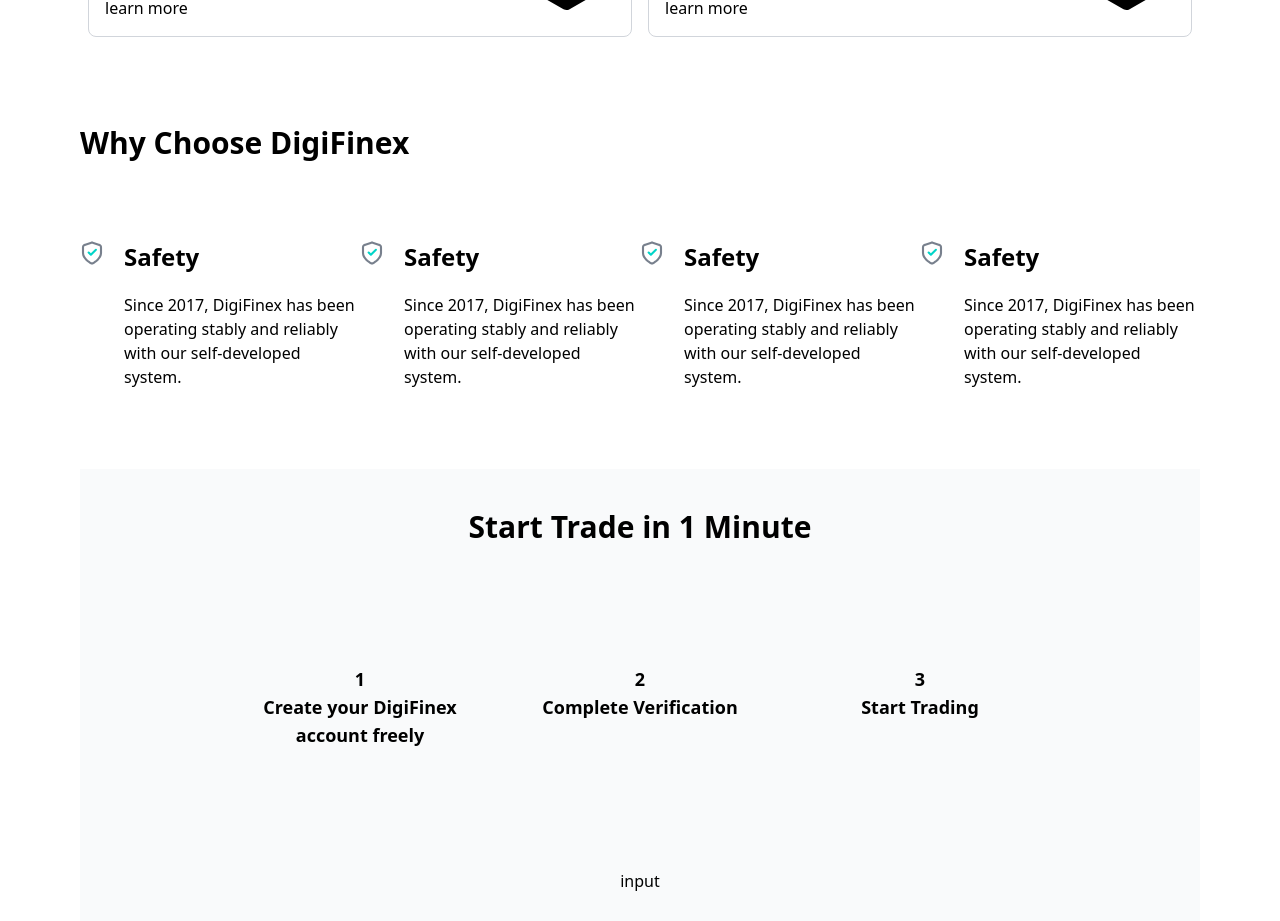
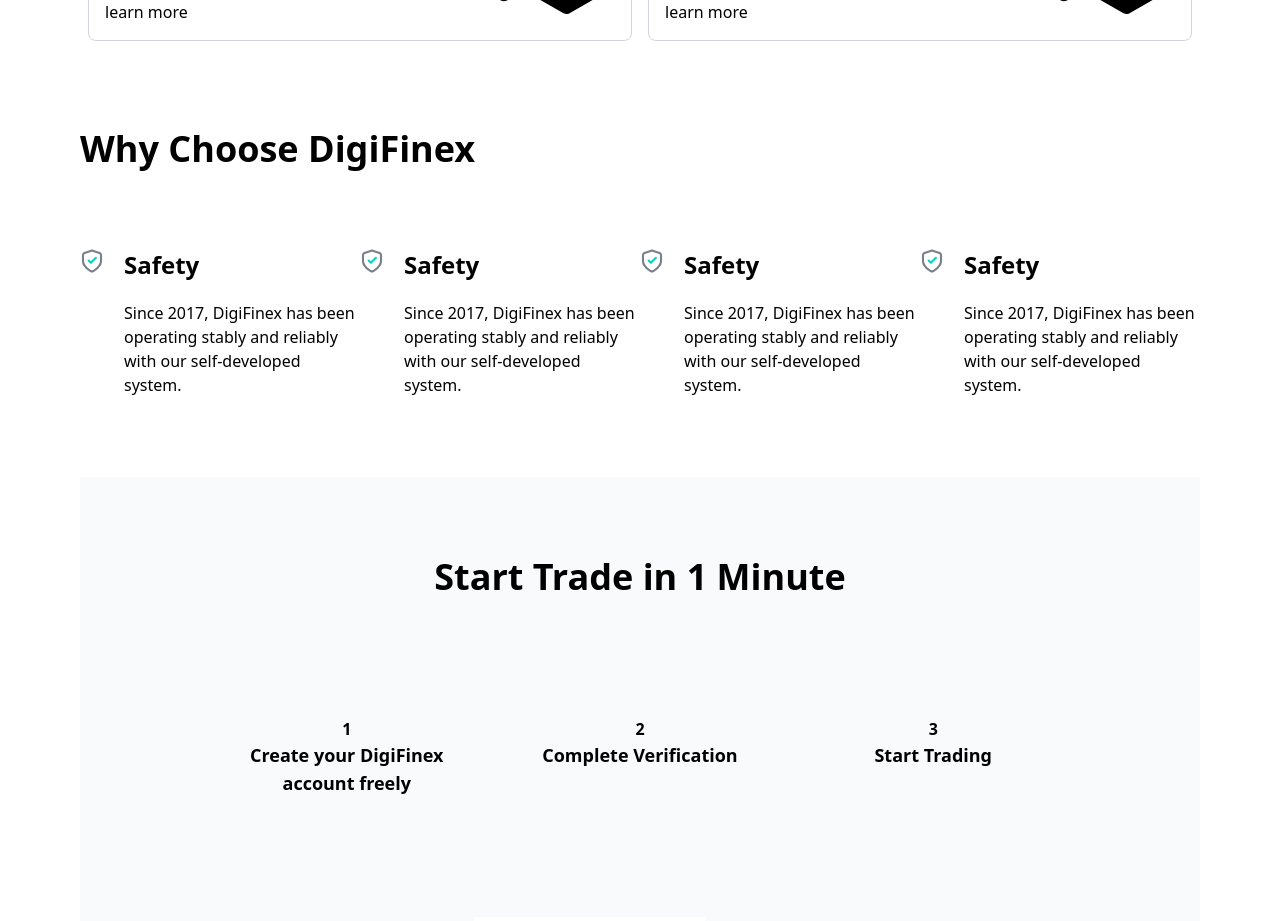
Before and after one commit to yubinzou25/cryptomarket, a React (Vite) app: page / in a window 1280 px wide. Shown: the part 1860-2781 px from the top of the page. Built offline with nearby package versions, Linux system fonts and the light colour scheme.

Commit message:
adjust font size

```diff
--- a/src/components/pages/homepage/Banner.tsx
+++ b/src/components/pages/homepage/Banner.tsx
@@ -10,7 +10,7 @@ function Banner() {
         <img src="/image/banner.png" width={500} height={500}/>
       </div>
       <div>
-        <div className="flex flex-col text-4xl lg:text-6xl xl:text-7xl font-extrabold lg:tracking-tight xl:tracking-wider">
+        <div className="flex flex-col text-5xl lg:text-7xl xl:text-8xl font-extrabold lg:tracking-tight xl:tracking-wider">
           <div
             className="flex flex-row gap-10">
             <h1>BUY, TRADE</h1>
--- a/src/components/pages/homepage/Download.tsx
+++ b/src/components/pages/homepage/Download.tsx
@@ -2,7 +2,7 @@ import React from 'react'
 
 function Download() {
   return (
-    <div className="text-2xl lg:text-3xl xl:text-4xl font-semibold">
+    <div className="text-3xl lg:text-4xl xl:text-5xl font-semibold">
         Download
     </div>
   )
--- a/src/components/pages/homepage/Journey.tsx
+++ b/src/components/pages/homepage/Journey.tsx
@@ -2,7 +2,7 @@ import React from 'react'
 
 function Journey() {
   return (
-    <div className="text-2xl lg:text-3xl xl:text-4xl font-semibold">
+    <div className="text-3xl lg:text-4xl xl:text-5xl font-semibold">
         Journey
     </div>
   )
--- a/src/components/pages/homepage/ProductInfo.tsx
+++ b/src/components/pages/homepage/ProductInfo.tsx
@@ -5,7 +5,7 @@ function ProductInfo() {
     const productItems = ['a', 'b', 'c', 'd', 'e', 'f'];
     return (
     <div className="flex flex-col space-y-20">
-        <div className="text-2xl lg:text-3xl xl:text-4xl font-semibold">
+        <div className="text-3xl lg:text-4xl xl:text-5xl font-semibold">
             Explore Our Product
         </div>
         <div className="flex flex-wrap gap-y-5">
--- a/src/components/pages/homepage/StartTrade.tsx
+++ b/src/components/pages/homepage/StartTrade.tsx
@@ -8,11 +8,12 @@ function StartTrade() {
 
   ];
   return (
-    <div className="flex flex-col space-y-20 bg-gray-50 text-center">
-        <div className="text-2xl lg:text-3xl xl:text-4xl font-semibold mt-10">
+    <div className="py-20 px-10 bg-gray-50">
+      <div className="flex flex-col space-y-20 justify-between">
+        <div className="text-3xl lg:text-4xl xl:text-5xl text-center font-semibold">
             Start Trade in 1 Minute
         </div>
-        <div className="flex flex-row w-3/4 mx-auto justify-between text-lg font-semibold">
+        <div className="flex flex-row mx-auto justify-between text-center">
           {points.map((point, index) => (
           <NumberPoint
             text={point}
@@ -20,9 +21,13 @@ function StartTrade() {
           />
           ))}
         </div>
-        <div>input</div>
-        <div className="flex flex-row">
+        <div className="flex flex-row justify-center">
+          <input/>
+          <button>
+            Register Now
+          </button>
         </div>
+      </div>
     </div>
   )
 }
--- a/src/components/pages/homepage/WhyChoose.tsx
+++ b/src/components/pages/homepage/WhyChoose.tsx
@@ -3,7 +3,7 @@ import React from 'react'
 function WhyChoose() {
   return (
     <div className="flex flex-col space-y-20">
-        <div className="text-2xl lg:text-3xl xl:text-4xl font-semibold">
+        <div className="text-3xl lg:text-4xl xl:text-5xl font-semibold">
             Why Choose DigiFinex
         </div>
         <div className="flex flex-row">
```
Also changed, not shown: public/image/logo_light_old.svg (added).
